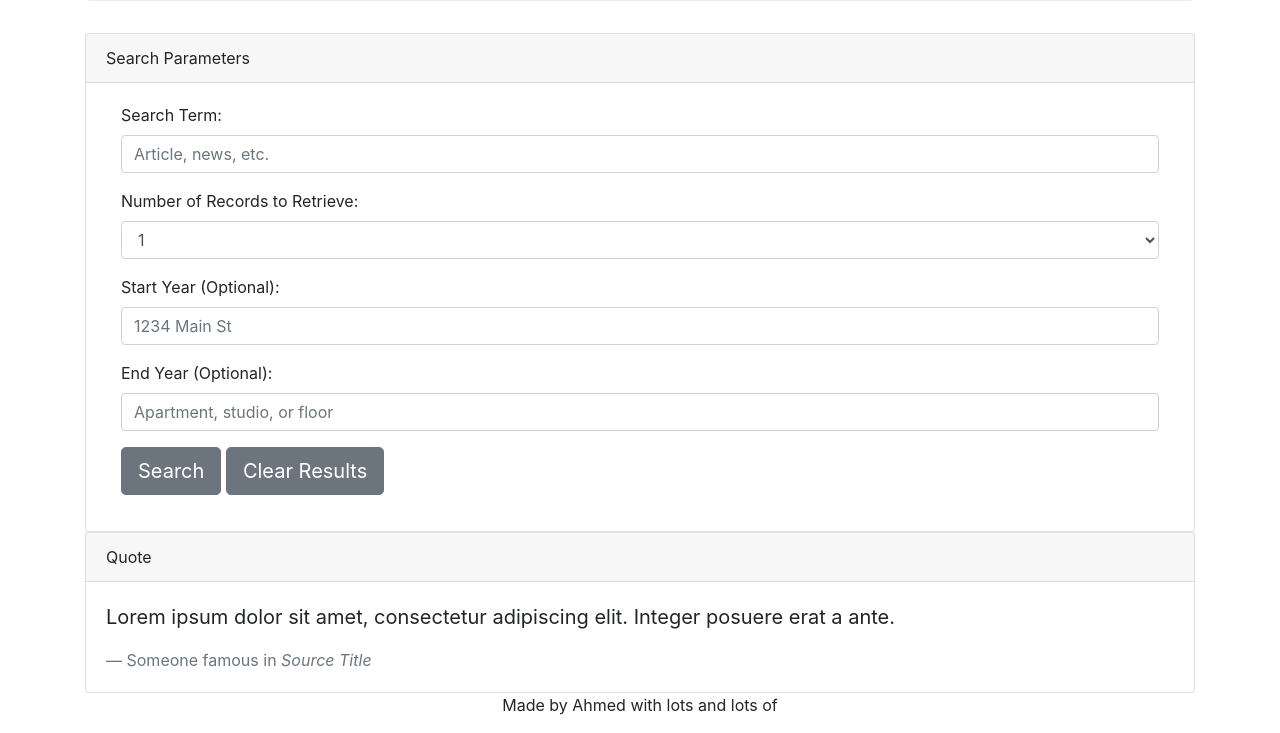
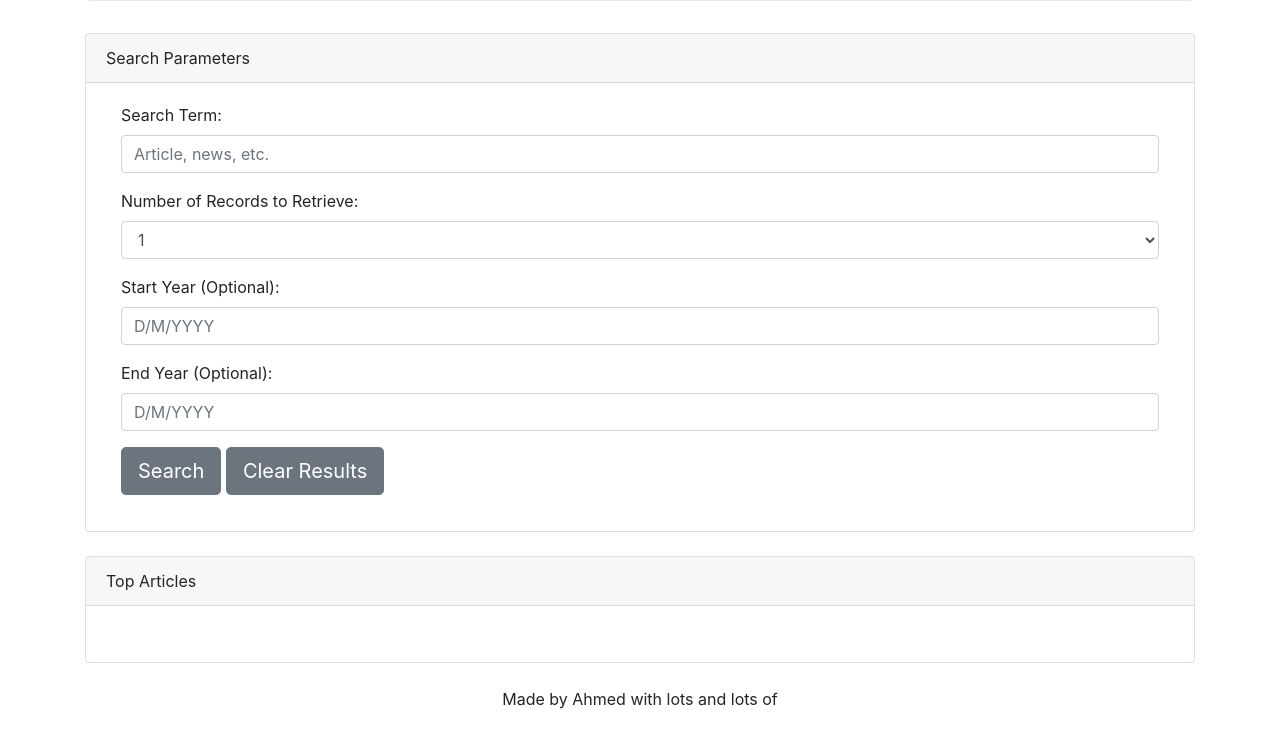
Before and after one commit to darkyer/New-York-Times-Article-Searcher, a plain HTML site: page index.html in a window 1280 px wide. Shown: the part 183-916 px from the top of the page. Drawn offline with nearby package versions, Linux system fonts and the light colour scheme.

Commit message:
update of html design file

```diff
--- a/index.html
+++ b/index.html
@@ -1,12 +1,15 @@
 <!DOCTYPE html>
 <html lang="en">
+
 <head>
   <meta charset="UTF-8">
   <meta name="viewport" content="width=device-width, initial-scale=1.0">
   <meta http-equiv="X-UA-Compatible" content="ie=edge">
   <title>NYT Search</title>
-    <link rel="stylesheet" href="https://stackpath.bootstrapcdn.com/bootstrap/4.3.1/css/bootstrap.min.css" integrity="sha384-ggOyR0iXCbMQv3Xipma34MD+dH/1fQ784/j6cY/iJTQUOhcWr7x9JvoRxT2MZw1T" crossorigin="anonymous">
+  <link rel="stylesheet" href="https://stackpath.bootstrapcdn.com/bootstrap/4.3.1/css/bootstrap.min.css"
+    integrity="sha384-ggOyR0iXCbMQv3Xipma34MD+dH/1fQ784/j6cY/iJTQUOhcWr7x9JvoRxT2MZw1T" crossorigin="anonymous">
 </head>
+
 <body>
 
   <div class="container">
@@ -22,6 +25,7 @@
       <div class="card-header">
         Search Parameters
       </div>
+
       <div class="card-body">
         <form>
           <div class="form-group col-md-12">
@@ -40,12 +44,12 @@
 
           <div class="form-group col-md-12">
             <label for="inputAddress">Start Year (Optional):</label>
-                            <input type="text" class="form-control" id="inputAddress" placeholder="1234 Main St">
+            <input type="text" class="form-control" id="inputAddress" placeholder="D/M/YYYY">
           </div>
 
           <div class="form-group col-md-12">
             <label for="inputAddress2">End Year (Optional):</label>
-                            <input type="text" class="form-control" id="inputAddress2" placeholder="Apartment, studio, or floor">
+            <input type="text" class="form-control" id="inputAddress2" placeholder="D/M/YYYY">
           </div>
 
           <div class="form-group col-md-12">
@@ -54,23 +58,22 @@
           </div>
         </form>
       </div>
-
     </div>
   </div>
-
+  <br>
   <div class="container" id="search-results">
     <div class="card">
       <div class="card-header">
-                    Quote
+        Top Articles
       </div>
       <div class="card-body">
         <blockquote class="blockquote mb-0">
-                    <p>Lorem ipsum dolor sit amet, consectetur adipiscing elit. Integer posuere erat a ante.</p>
-                    <footer class="blockquote-footer">Someone famous in <cite title="Source Title">Source Title</cite></footer>
+          <p></p>
         </blockquote>
       </div>
     </div>
   </div>
+  <br>
   <div class="container">
     <div class="row justify-content-center">
       <p>Made by Ahmed with lots and lots of </p>
@@ -136,7 +139,6 @@
     });
 
   </script>
-    </div>
+</body>
 
-</body>
 </html>
```
Lines whose indentation alone changed are shown as unchanged.
